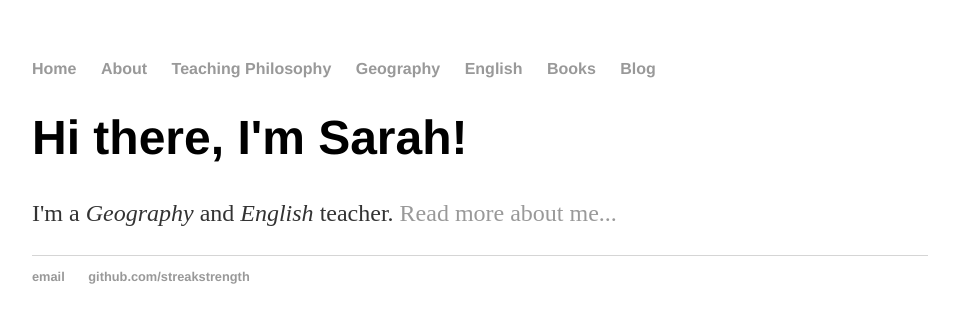
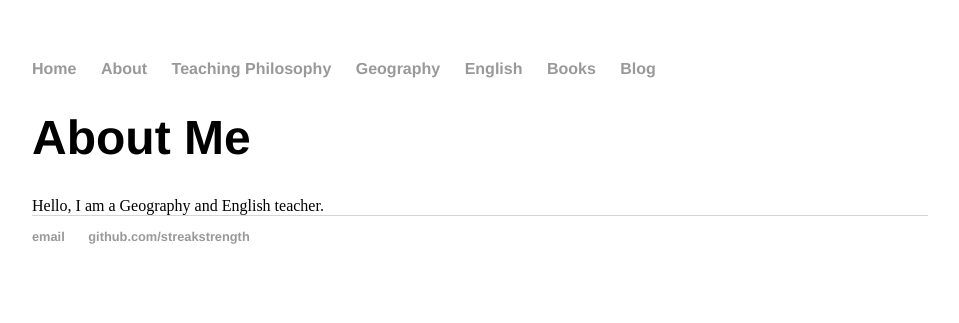
Before and after one commit to streakstrength/streakstrength.github.io, a Jekyll site: the page built from about/index.html, in a window 1280 px wide. Shown: the top 323 px of the page, without its empty margins (160-1119 px from the left). Built offline with Jekyll 4.4.1, drawn with Linux system fonts in a browser that asks for light colours.

Commit message:
Update index.html

```diff
--- a/about/index.html
+++ b/about/index.html
@@ -1,8 +1,5 @@
 ---
-layout: default
+layout: post
 title: About Me
 ---
-<div class="blurb">
-	<h1>Hi there, I'm Sarah!</h1>
-	<p>I'm a <em>Geography</em> and <em>English</em> teacher. <a href="/about">Read more about me...</a></p>
-</div><!-- /.blurb -->
+Hello, I am a Geography and English teacher.
```
